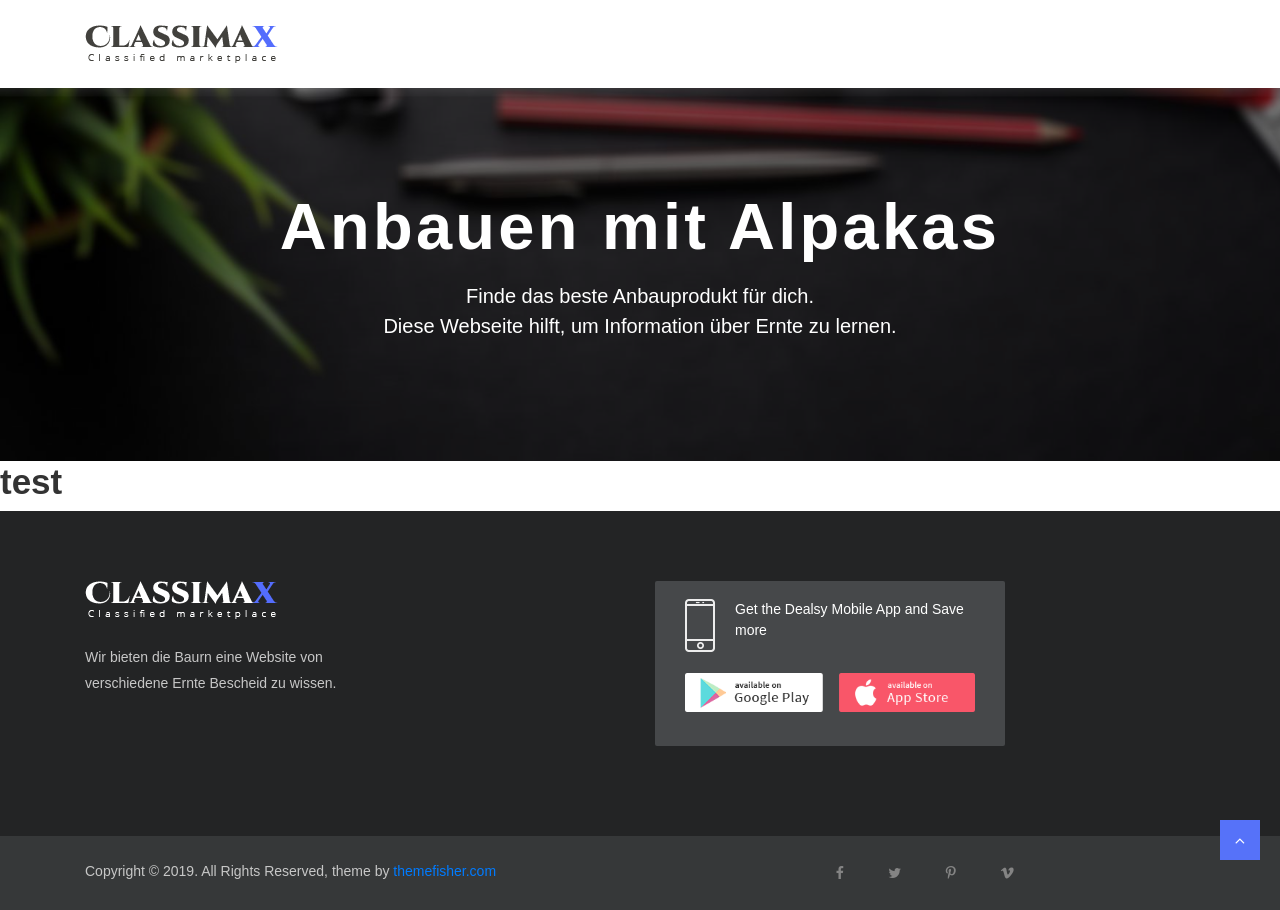
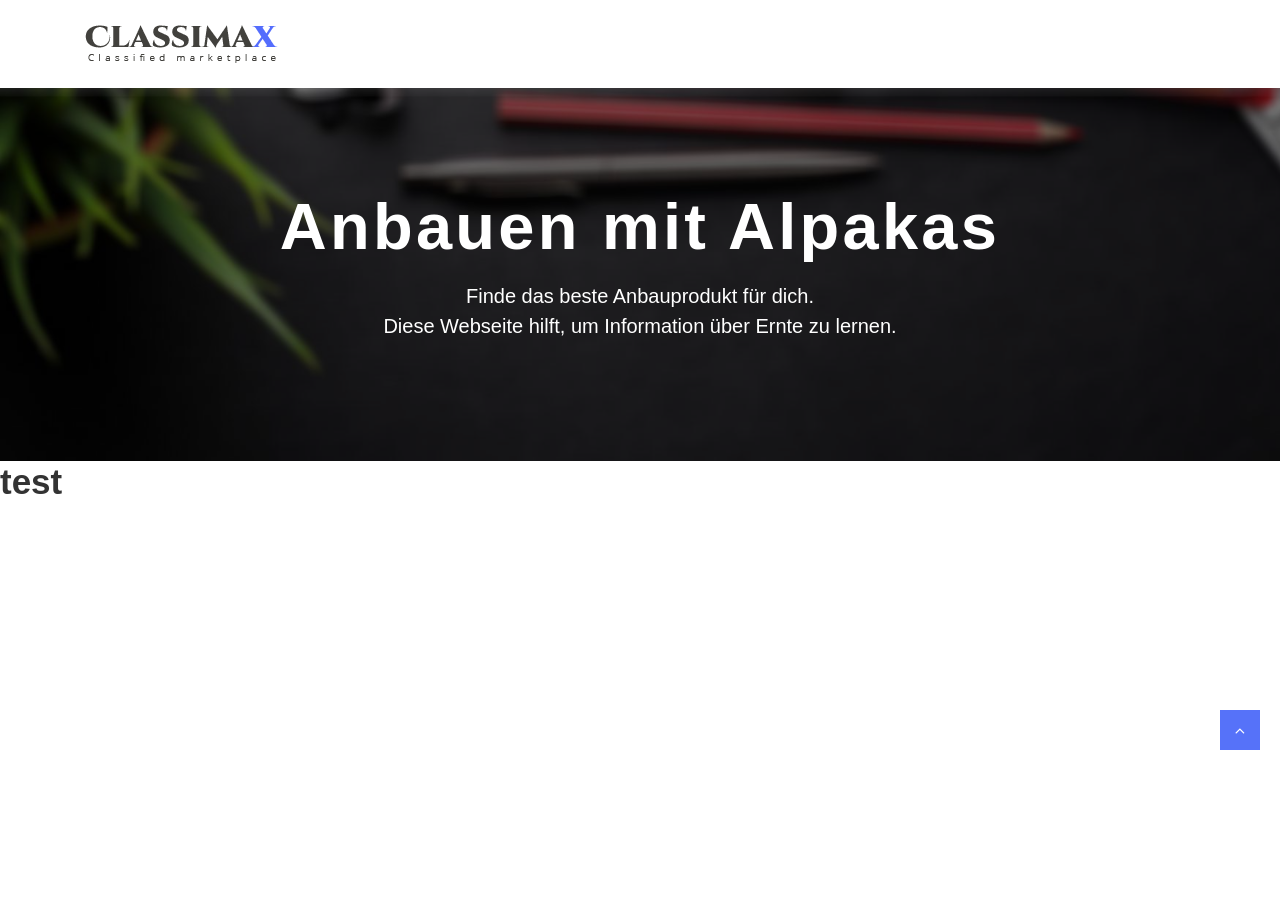
Before and after one commit to code-Raghav/Anbauen-mit-Alpakas, a plain HTML site: page index.html in a window 1280 px wide. After the commit the page ends 800 px from the top, so only its background shows below. Drawn offline with Linux system fonts and the light colour scheme; some packages are replaced by stand-ins of ours; a web font is replaced by a local one.

Commit message:
footer deleted

```diff
--- a/index.html
+++ b/index.html
@@ -80,80 +80,7 @@
 </section>
 
 
-<!--============================
-=            Footer            =
-=============================-->
 
-<footer class="footer section section-sm">
-  <!-- Container Start -->
-  <div class="container">
-    <div class="row">
-      <div class="col-lg-3 col-md-7 offset-md-1 offset-lg-0">
-        <!-- About -->
-        <div class="block about">
-          <!-- footer logo -->
-          <img src="images/logo-footer.png" alt="">
-          <!-- description -->
-          <p class="alt-color">Wir bieten die Baurn eine Website von verschiedene Ernte Bescheid zu wissen.</p>
-        </div>
-      </div>
-      <!-- Link list -->
-      <div class="col-lg-2 offset-lg-1 col-md-3">
-        <div class="block">
-
-
-
-
-          </ul>
-        </div>
-      </div>
-      <!-- Promotion -->
-      <div class="col-lg-4 col-md-7">
-        <!-- App promotion -->
-        <div class="block-2 app-promotion">
-          <div class="mobile d-flex">
-            <a href="">
-              <!-- Icon -->
-              <img src="images/footer/phone-icon.png" alt="mobile-icon">
-            </a>
-            <p>Get the Dealsy Mobile App and Save more</p>
-          </div>
-          <div class="download-btn d-flex my-3">
-            <a href="#"><img src="images/apps/google-play-store.png" class="img-fluid" alt=""></a>
-            <a href="#" class=" ml-3"><img src="images/apps/apple-app-store.png" class="img-fluid" alt=""></a>
-          </div>
-        </div>
-      </div>
-    </div>
-  </div>
-  <!-- Container End -->
-</footer>
-<!-- Footer Bottom -->
-<footer class="footer-bottom">
-  <!-- Container Start -->
-  <div class="container">
-    <div class="row">
-      <div class="col-sm-6 col-12">
-        <!-- Copyright -->
-        <div class="copyright">
-          <p>Copyright © <script>
-              var CurrentYear = new Date().getFullYear()
-              document.write(CurrentYear)
-            </script>. All Rights Reserved, theme by <a class="text-primary" href="https://themefisher.com" target="_blank">themefisher.com</a></p>
-        </div>
-      </div>
-      <div class="col-sm-6 col-12">
-        <!-- Social Icons -->
-        <ul class="social-media-icons text-right">
-          <li><a class="fa fa-facebook" href="https://www.facebook.com/themefisher" target="_blank"></a></li>
-          <li><a class="fa fa-twitter" href="https://www.twitter.com/themefisher" target="_blank"></a></li>
-          <li><a class="fa fa-pinterest-p" href="https://www.pinterest.com/themefisher" target="_blank"></a></li>
-          <li><a class="fa fa-vimeo" href=""></a></li>
-        </ul>
-      </div>
-    </div>
-  </div>
-  <!-- Container End -->
   <!-- To Top -->
   <div class="top-to">
     <a id="top" class="" href="#"><i class="fa fa-angle-up"></i></a>
```
